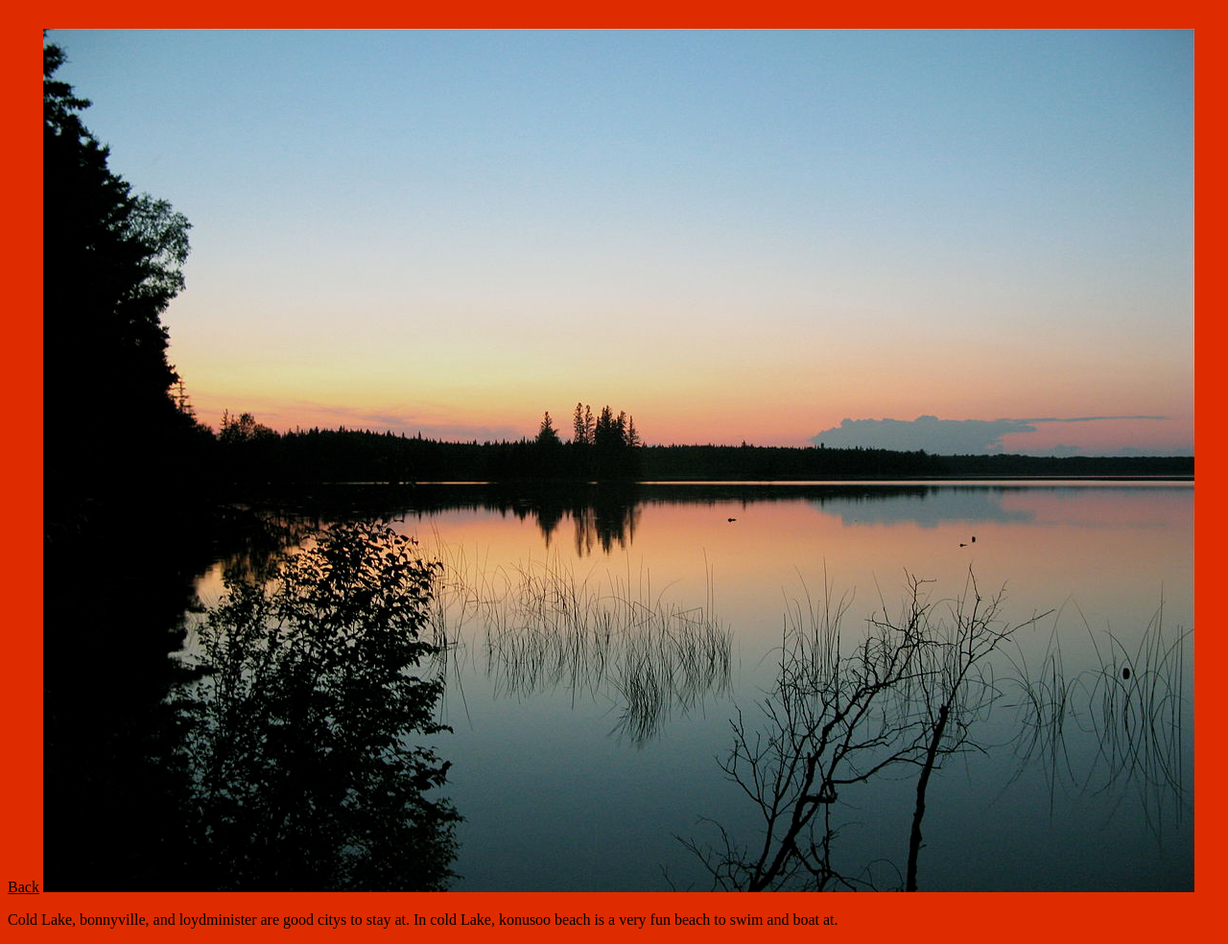
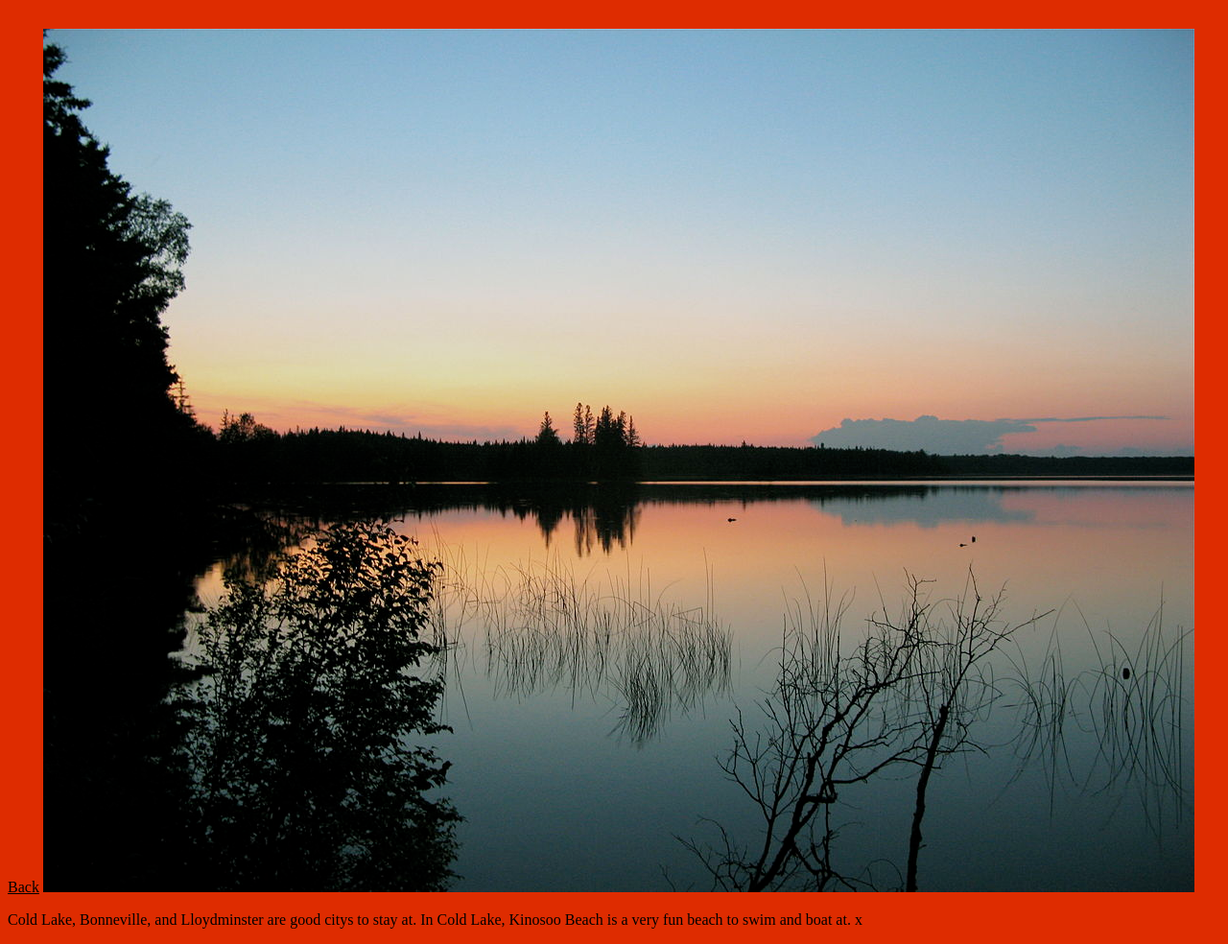
Before and after one commit to codekid-rgb/Albertaeuge, a website: page lakeland.html in a window 1280 px wide. Shown: the part 95-1079 px from the top of the page at 96% size. Drawn offline with Linux system fonts and the light colour scheme.

Commit message:
fix spelling.

```diff
--- a/lakeland.html
+++ b/lakeland.html
@@ -12,8 +12,8 @@
     <a href="index.html">Back</a>
     <img src="images/lakeland.JPG" />
     <p>
-      Cold Lake, bonnyville, and loydminister are good citys to stay at. In cold
-      Lake, konusoo beach is a very fun beach to swim and boat at.
+      Cold Lake, Bonneville, and Lloydminster are good citys to stay at. In Cold
+      Lake, Kinosoo Beach is a very fun beach to swim and boat at. x
     </p>
   </body>
 </html>
```
